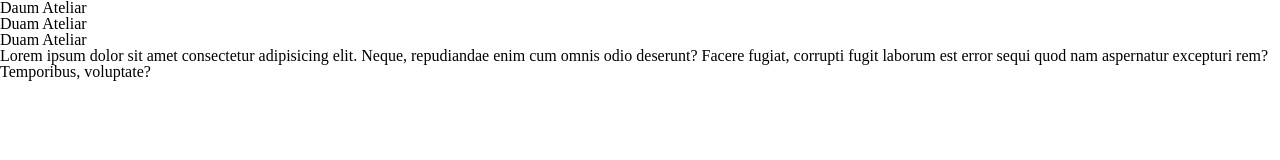
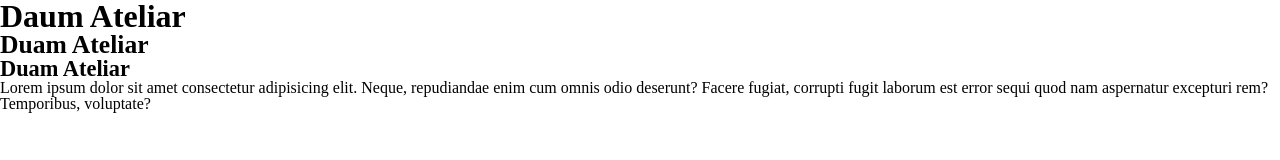
Before and after one commit to verIdyia/frontend, a plain HTML site: page index.html in a window 1280 px wide. Drawn offline with Linux system fonts and the light colour scheme.

Commit message:
css config

```diff
--- a/idyia.css
+++ b/idyia.css
@@ -0,0 +1,12 @@
+h1{
+    font-size: 200%;
+    font-weight: bold;
+}
+h2{
+    font-size: 160%;
+    font-weight: bold;
+}
+h3{
+    font-size: 140%;
+    font-weight: bold;
+}
--- a/index.html
+++ b/index.html
@@ -11,6 +11,8 @@
         <![endif]-->
 
         <link rel = "stylesheet" href = "reset.css"/>
+        <link rel = "stylesheet" href = "idyia.css"/>
+
 
     </head>
     <body>
```
